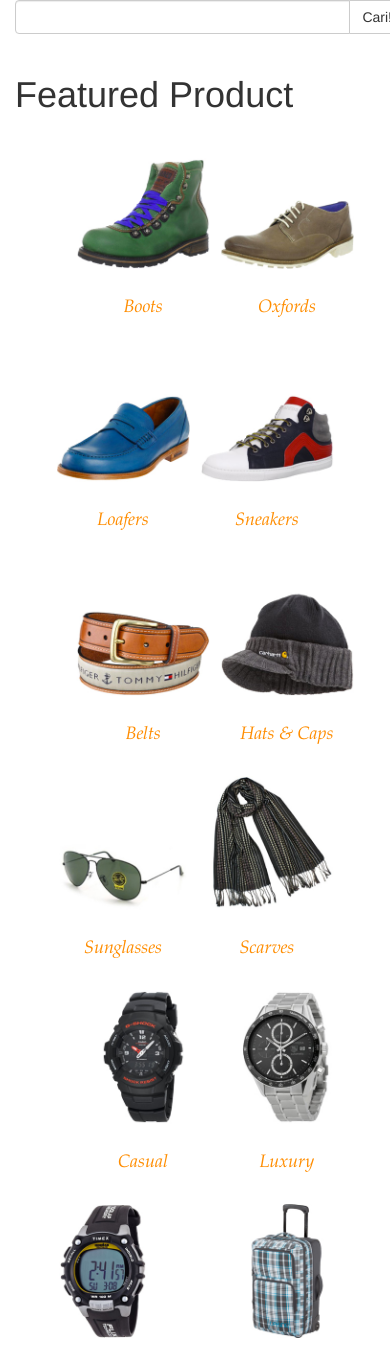
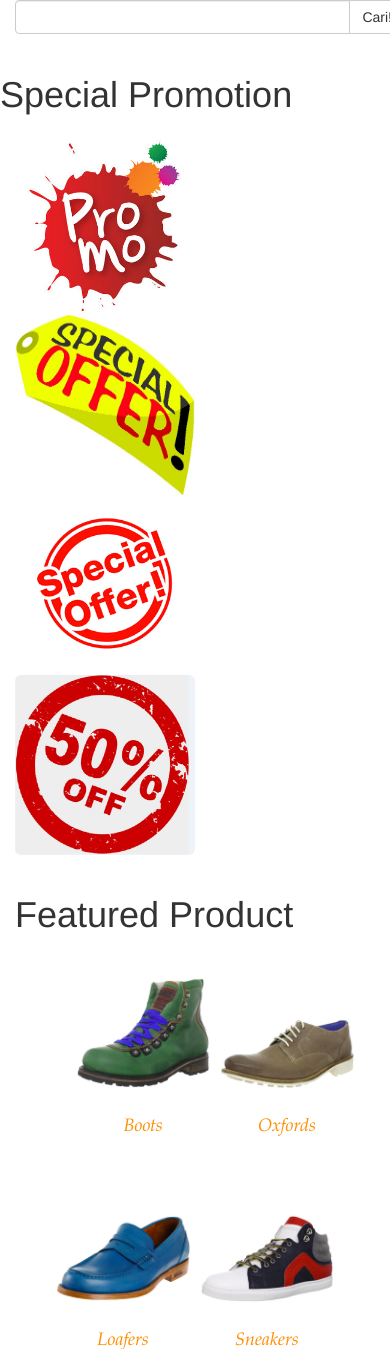
Before and after one commit to AndreArsyan/forevent, a PHP site: page / in a window 390 px wide. Shown: the part 609-1958 px from the top of the page. Run offline with PHP 8.4, Linux system fonts and the light colour scheme; some libraries are stand-ins or nearby versions.

Commit message:
add promo

```diff
--- a/css/style.css
+++ b/css/style.css
@@ -1,3 +1,4 @@
+/*ini buat mini slider*/
 @import url('demo.css');
 
 .mi-slider {
@@ -328,3 +329,4 @@
 		display: none;
 	}
 }
+/*selesai mini slider*/
--- a/index.php
+++ b/index.php
@@ -18,8 +18,25 @@
 	</div>
 	<div class="col-md-3"></div>
 </div>
+
+<div class="row" style="margin-top:20px;">
+	<h1 style="margin-bottom:20px;">Special Promotion</h1>
+	<div class="col-md-3">
+	<img src="img/promo1.jpg" alt="promo 1" style="width:180px;height:180px" class="img-rounded">
+	</div>
+	<div class="col-md-3">
+	<img src="img/promo4.png" alt="promo 4"  style="width:180px;height:180px"  class="img-rounded">
+	</div>
+	<div class="col-md-3">
+	<img src="img/promo2.gif" alt="promo 2"  style="width:180px;height:180px"  class="img-rounded">
+	</div><div class="col-md-3">
+	<img src="img/promo3.jpg" alt="promo 3"  style="width:180px;height:180px"  class="img-rounded">
+	</div>
+
+
+</div>
+
 <div class="row" style="margin-top:20px">
-
 	<div class="col-md-12">
 	<h1>Featured Product</h1>
 		<div id="mi-slider" class="mi-slider">
@@ -59,5 +76,4 @@
 
 
 
-
 <?php include "footer.php"?>
```
Also changed, not shown: img/promo1.jpg (added), img/promo2.gif (added), img/promo3.jpg (added), img/promo4.png (added). Lines whose indentation alone changed are shown as unchanged.
